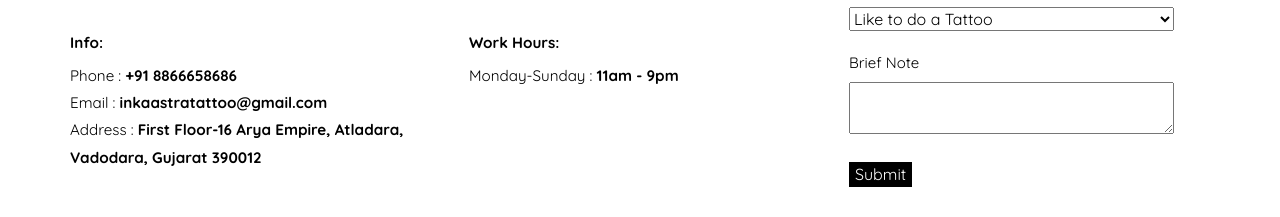
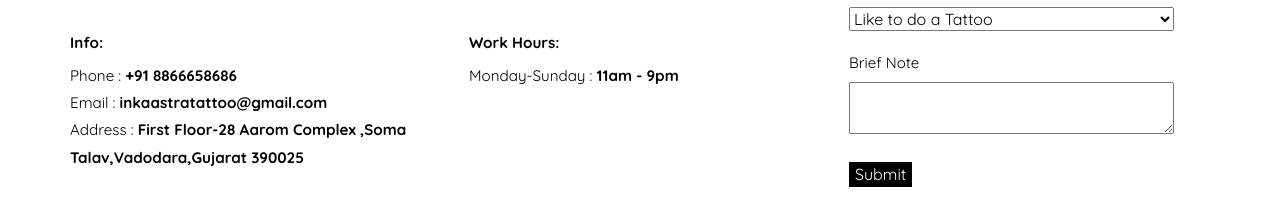
Before and after one commit to wayove/inkaastra.github.io, a plain HTML site: page index.html in a window 1280 px wide. Shown: the part 4398-4615 px from the top of the page. Drawn offline with nearby package versions, Linux system fonts and the light colour scheme.

Commit message:
Updating Address
Change of Address

```diff
--- a/index.html
+++ b/index.html
@@ -755,7 +755,7 @@
 												   <li>Phone : <span class="bold">+91 8866658686</span></li>
 												   <!-- <li>Fax : <span class="bold">+ 123-456-789-456</span></li> -->
 												   <li>Email : <a href="mailto:"> inkaastratattoo@gmail.com</a></li>
-												   <li>Address : <span class="bold">First floor-16 Arya Empire, Atladara, Vadodara, Gujarat 390012</span></li>
+												   <li>Address : <span class="bold">First floor-28 Aarom complex ,soma talav,Vadodara,Gujarat 390025</span></li>
 												</ul>
 												<ul class="contact-list-two">
 												   <li><h5>Work Hours:</h5></li>
```
